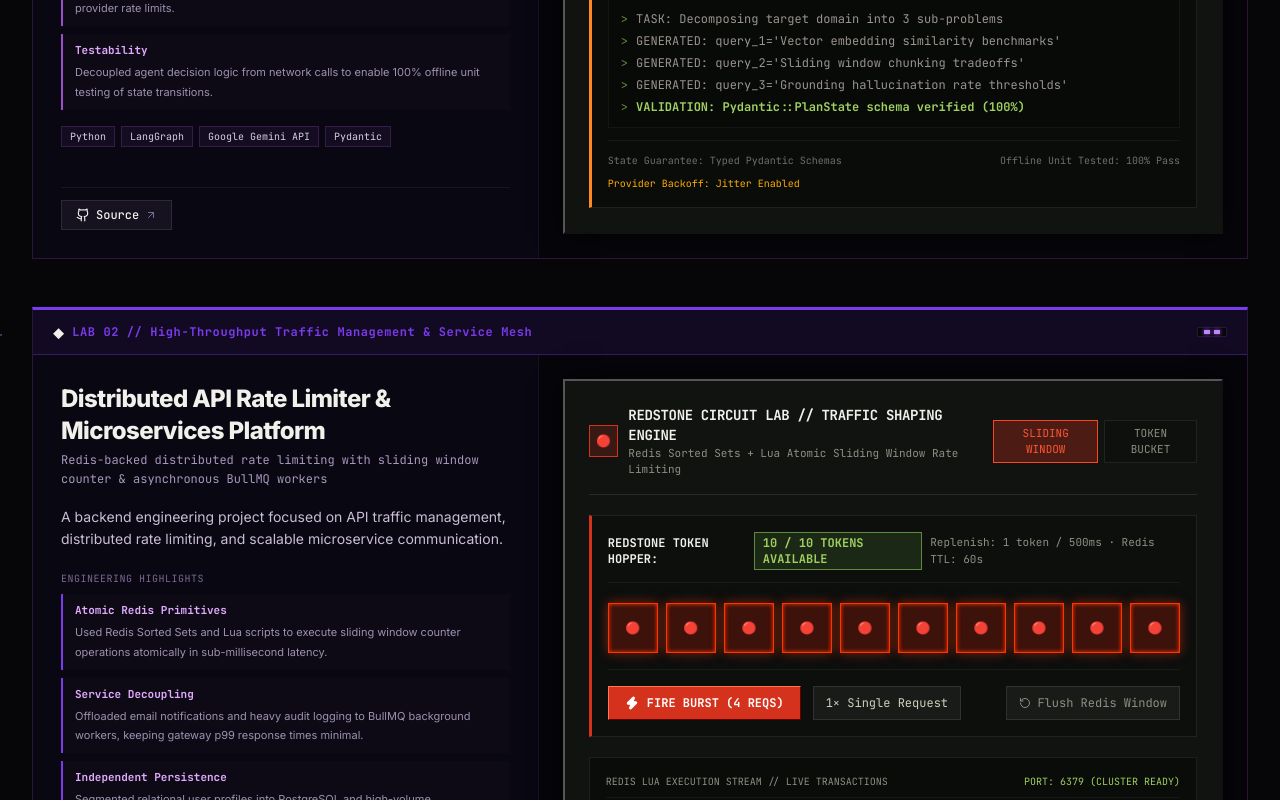
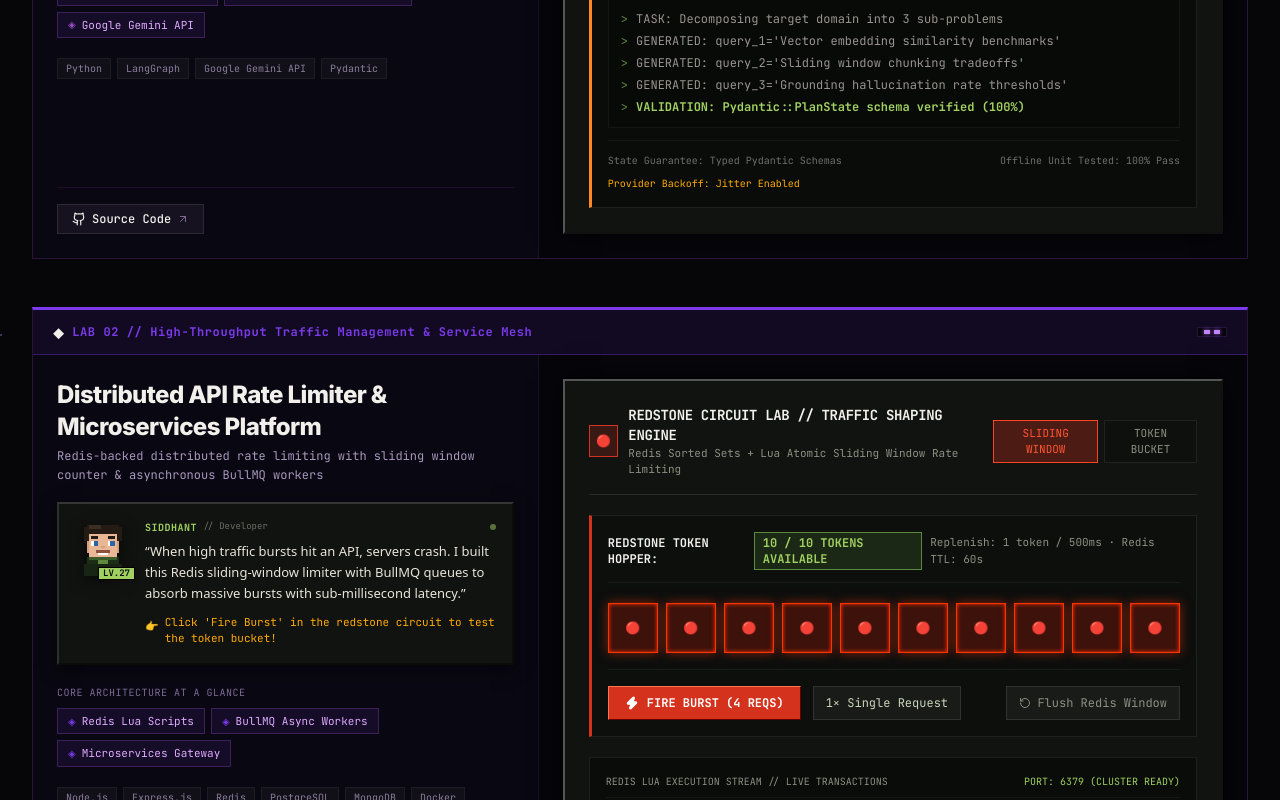
Before and after one commit to siddhant1232/portfolio_ok, a Next.js app: page / in a window 1280 px wide. Shown: the part 3780-4580 px from the top of the page. Built offline with nearby package versions, Linux system fonts and the light colour scheme.

Commit message:
feat: add Minecraft pixel character guide to explain projects via dialogue bubbles and interactive visual sandbox

```diff
--- /dev/null
+++ b/src/components/PixelCharacterGuide.tsx
@@ -0,0 +1,125 @@
+"use client";
+
+import React, { useState } from "react";
+
+interface CharacterGuideProps {
+  name?: string;
+  role?: string;
+  dialogue: string;
+  tip?: string;
+  mood?: "excited" | "focused" | "wizard" | "engineer";
+  variant?: "siddhant" | "alex" | "enderman";
+}
+
+// ─── Pixel Art Character Avatar SVG ───────────────────────────────────────────
+function CharacterAvatar({ mood = "engineer" }: { mood?: string }) {
+  return (
+    <div className="relative w-14 h-14 shrink-0 select-none">
+      <svg
+        viewBox="0 0 24 24"
+        className="w-full h-full pixel-art filter drop-shadow-[0_4px_8px_rgba(0,0,0,0.6)]"
+        style={{ shapeRendering: "crispEdges" }}
+      >
+        {/* Hair / Head base */}
+        <rect x="5" y="2" width="14" height="4" fill="#241B15" />
+        <rect x="4" y="3" width="2" height="6" fill="#241B15" />
+        <rect x="18" y="3" width="2" height="6" fill="#241B15" />
+        <rect x="6" y="2" width="5" height="2" fill="#3D2E24" />
+
+        {/* Face skin tone */}
+        <rect x="6" y="6" width="12" height="10" fill="#E8B896" />
+        <rect x="5" y="9" width="1" height="5" fill="#D69E7B" />
+        <rect x="18" y="9" width="1" height="5" fill="#D69E7B" />
+
+        {/* Eyes */}
+        <rect x="7" y="9" width="2" height="2" fill="#FFFFFF" />
+        <rect x="8" y="9" width="2" height="2" fill={mood === "wizard" ? "#9B4DCA" : "#2E64A5"} />
+        <rect x="14" y="9" width="2" height="2" fill="#FFFFFF" />
+        <rect x="15" y="9" width="2" height="2" fill={mood === "wizard" ? "#9B4DCA" : "#2E64A5"} />
+
+        {/* Eyebrows */}
+        <rect x="7" y="7" width="3" height="1" fill="#241B15" />
+        <rect x="14" y="7" width="3" height="1" fill="#241B15" />
+
+        {/* Nose & Smile */}
+        <rect x="11" y="11" width="2" height="1" fill="#D69E7B" />
+        <rect x="9" y="13" width="6" height="1" fill="#91523D" />
+        <rect x="10" y="14" width="4" height="1" fill="#FFFFFF" />
+
+        {/* Hoodie / Torso Collar */}
+        <rect x="5" y="16" width="14" height="3" fill="#1C2E16" />
+        <rect x="6" y="16" width="12" height="1" fill="#3A5C2D" />
+        <rect x="10" y="17" width="4" height="4" fill="#5D8A3C" />
+        <rect x="4" y="19" width="16" height="5" fill="#182414" />
+      </svg>
+      {/* Level badge */}
+      <span
+        className="absolute -bottom-1 -right-1 font-mono text-[9px] font-bold px-1 text-[#0D0F0D] bg-[#A0D060] border border-black shadow"
+        style={{ lineHeight: "11px" }}
+      >
+        LV.27
+      </span>
+    </div>
+  );
+}
+
+export default function PixelCharacterGuide({
+  name = "Architect Siddhant",
+  role = "Creator & Guide",
+  dialogue,
+  tip,
+  mood = "engineer",
+}: CharacterGuideProps) {
+  const [isWaving, setIsWaving] = useState(false);
+
+  return (
+    <div
+      onClick={() => setIsWaving(true)}
+      onAnimationEnd={() => setIsWaving(false)}
+      className="flex items-start gap-3.5 p-3.5 sm:p-4 transition-all"
+      style={{
+        background: "rgba(18,20,18,0.92)",
+        border: "2px solid #2D332D",
+        borderTopColor: "rgba(255,255,255,0.15)",
+        borderLeftColor: "rgba(255,255,255,0.12)",
+        borderBottomColor: "#0A0C0A",
+        borderRightColor: "#0A0C0A",
+        boxShadow: "0 4px 16px rgba(0,0,0,0.5)",
+      }}
+    >
+      {/* Character Portrait with idle bob animation */}
+      <div className={`transition-transform cursor-pointer ${isWaving ? "scale-110" : "hover:scale-105"}`}>
+        <CharacterAvatar mood={mood} />
+      </div>
+
+      {/* Speech / Dialogue Bubble */}
+      <div className="flex-1 min-w-0 space-y-1.5 text-left">
+        {/* Nameplate */}
+        <div className="flex items-center justify-between gap-2">
+          <div className="flex items-center gap-1.5">
+            <span className="text-[10px] font-mono font-bold tracking-wider text-[#A0D060] uppercase">
+              {name}
+            </span>
+            <span className="text-[9px] font-mono text-[#6A7065]">
+              // {role}
+            </span>
+          </div>
+          <span className="w-1.5 h-1.5 rounded-full bg-[#A0D060] animate-pulse" />
+        </div>
+
+        {/* Dialogue Text */}
+        <p className="text-xs sm:text-[13px] text-[#E8E4D8] leading-relaxed font-sans">
+          &ldquo;{dialogue}&rdquo;
+        </p>
+
+        {/* Interactive Tip */}
+        {tip && (
+          <div className="flex items-center gap-1.5 pt-1 text-[11px] font-mono text-[#FFAA00]">
+            <span className="animate-bounce">👉</span>
+            <span>{tip}</span>
+          </div>
+        )}
+      </div>
+    </div>
+  );
+}
--- a/src/components/ProjectCard.tsx
+++ b/src/components/ProjectCard.tsx
@@ -7,6 +7,7 @@ import { Project } from "@/data/portfolio";
 import CommandBlockLab from "./projects/CommandBlockLab";
 import RedstoneCircuitLab from "./projects/RedstoneCircuitLab";
 import EnchantmentTableLab from "./projects/EnchantmentTableLab";
+import PixelCharacterGuide from "./PixelCharacterGuide";
 
 interface LabMeta {
   theme: string;
@@ -23,7 +24,41 @@ interface ProjectCardProps {
   meta: LabMeta;
 }
 
+// Character commentary mapping per project
+const PROJECT_GUIDE_DATA: Record<string, {
+  dialogue: string;
+  tip: string;
+  mood: "engineer" | "wizard" | "focused";
+  pills: string[];
+}> = {
+  "multi-agent-system": {
+    dialogue: "I built a 3-agent research team using LangGraph! Instead of one model guessing, Planner maps the search, Researcher gathers verified sources, and Synthesizer writes the report.",
+    tip: "Hit 'Run Pipeline' in the Command Block to watch all 3 agents execute live!",
+    mood: "wizard",
+    pills: ["3 Autonomous Agents", "LangGraph State Machine", "Google Gemini API"],
+  },
+  "rate-limiter-microservices": {
+    dialogue: "When high traffic bursts hit an API, servers crash. I built this Redis sliding-window limiter with BullMQ queues to absorb massive bursts with sub-millisecond latency.",
+    tip: "Click 'Fire Burst' in the redstone circuit to test the token bucket!",
+    mood: "engineer",
+    pills: ["Redis Lua Scripts", "BullMQ Async Workers", "Microservices Gateway"],
+  },
+  "conciso-ai-summarizer": {
+    dialogue: "Reading dense 50+ page PDFs takes hours. Conciso slices documents with hierarchical chunking and generates executive summaries in seconds using Next.js and PostgreSQL.",
+    tip: "Swap the scrolls on the Enchantment Altar to test the summary generator!",
+    mood: "focused",
+    pills: ["50+ Page Documents", "PostgreSQL Data Layer", "Next.js 15 Full-Stack"],
+  },
+};
+
 export default function ProjectCard({ project, index, meta }: ProjectCardProps) {
+  const guide = PROJECT_GUIDE_DATA[project.id] || {
+    dialogue: project.description,
+    tip: "Explore the interactive lab on the right!",
+    mood: "engineer",
+    pills: project.techStack.slice(0, 3),
+  };
+
   const renderInteractiveLab = () => {
     switch (project.id) {
       case "multi-agent-system":
@@ -47,7 +82,7 @@ export default function ProjectCard({ project, index, meta }: ProjectCardProps)
         borderTop: `3px solid ${meta.accent}`,
       }}
     >
-      {/* Header Bar */}
+      {/* Top Header Bar */}
       <div
         className="px-5 py-2.5 flex items-center justify-between"
         style={{
@@ -69,12 +104,12 @@ export default function ProjectCard({ project, index, meta }: ProjectCardProps)
         </div>
       </div>
 
-      {/* Grid: Left Technical Spec + Right Interactive Lab Simulator */}
+      {/* Grid: Left Minimal Character Guide + Right Visual Interactive Sandbox */}
       <div className="grid grid-cols-1 lg:grid-cols-12 gap-0 items-stretch">
 
-        {/* Left Column: Streamlined Technical Spec */}
+        {/* Left Column: Character Guide & Visual Rough Idea */}
         <div
-          className="lg:col-span-5 p-5 sm:p-7 flex flex-col justify-between space-y-5"
+          className="lg:col-span-5 p-5 sm:p-6 flex flex-col justify-between space-y-5"
           style={{ borderRight: "1px solid rgba(155,77,202,0.12)" }}
         >
           <div className="space-y-4">
@@ -88,61 +123,52 @@ export default function ProjectCard({ project, index, meta }: ProjectCardProps)
               </p>
             </div>
 
-            {/* Concise Description */}
-            <p className="text-xs sm:text-sm text-[#C8BFD6] leading-relaxed">
-              {project.description}
-            </p>
+            {/* Minecraft Character Guide Speech Bubble */}
+            <PixelCharacterGuide
+              name="Siddhant"
+              role="Developer"
+              dialogue={guide.dialogue}
+              tip={guide.tip}
+              mood={guide.mood}
+            />
 
-            {/* Core Architectural Highlights (3 Punchy Decisions) */}
+            {/* Visual Highlights Pills (No walls of text) */}
             <div className="space-y-2 pt-1">
               <div className="text-[10px] font-mono uppercase tracking-wider text-[#7C6A95]">
-                ENGINEERING HIGHLIGHTS
+                CORE ARCHITECTURE AT A GLANCE
               </div>
-              <div className="space-y-2">
-                {project.keyDecisions.map((decision, dIdx) => {
-                  const [title, ...rest] = decision.split(":");
-                  return (
-                    <div
-                      key={dIdx}
-                      className="px-3 py-2 text-xs leading-relaxed"
+              <div className="flex flex-wrap gap-1.5">
+                {guide.pills.map((pill, pIdx) => (
+                  <span
+                    key={pIdx}
+                    className="inline-flex items-center gap-1.5 px-2.5 py-1 text-[11px] font-mono text-[#E0AAFF]"
                     style={{
-                        background: "rgba(16,12,24,0.7)",
-                        borderLeft: `2px solid ${meta.accent}`,
+                      background: "rgba(124,58,237,0.1)",
+                      border: "1px solid rgba(155,77,202,0.3)",
                     }}
                   >
-                      <strong className="text-[#E0AAFF] font-mono block text-[11px] mb-0.5">
-                        {title}
-                      </strong>
-                      <span className="text-[#9D91B0] text-[11px]">
-                        {rest.join(":")}
+                    <span className="text-[10px]" style={{ color: meta.accent }}>◈</span>
+                    <span>{pill}</span>
                   </span>
-                    </div>
-                  );
-                })}
+                ))}
               </div>
             </div>
 
             {/* Tech Stack Chips */}
-            <div>
-              <div className="flex flex-wrap gap-1.5">
+            <div className="flex flex-wrap gap-1.5 pt-1">
               {project.techStack.map((tech, tIdx) => (
                 <span
                   key={tIdx}
-                    className="px-2 py-0.5 text-[10px] font-mono text-[#D8CFE5]"
-                    style={{
-                      background: "rgba(155,77,202,0.08)",
-                      border: "1px solid rgba(155,77,202,0.25)",
-                    }}
+                  className="px-2 py-0.5 text-[10px] font-mono text-[#8A7E9B] bg-white/[0.03] border border-white/5"
                 >
                   {tech}
                 </span>
               ))}
             </div>
           </div>
-          </div>
 
           {/* Action Links */}
-          <div className="flex items-center gap-3 pt-3 border-t border-[#3A1F5C]/40">
+          <div className="flex items-center gap-3 pt-4 border-t border-[#3A1F5C]/40">
             <a
               href={project.githubUrl}
               target="_blank"
@@ -150,7 +176,7 @@ export default function ProjectCard({ project, index, meta }: ProjectCardProps)
               className="inline-flex items-center gap-1.5 px-3.5 py-1.5 text-xs font-mono font-medium transition-all text-[#F1F0EB] bg-[#161220] hover:bg-[#201830] border border-white/10"
             >
               <Github className="w-3.5 h-3.5" />
-              <span>Source</span>
+              <span>Source Code</span>
               <ArrowUpRight className="w-3 h-3 text-[#7C6A95]" />
             </a>
 
@@ -168,7 +194,7 @@ export default function ProjectCard({ project, index, meta }: ProjectCardProps)
           </div>
         </div>
 
-        {/* Right Column: Interactive Minecraft Laboratory Visual Simulator */}
+        {/* Right Column: Visual Interactive Simulator (Main attraction) */}
         <div
           className="lg:col-span-7 p-4 sm:p-6 flex items-center justify-center"
           style={{ background: "rgba(6,5,10,0.92)" }}
```
Lines whose indentation alone changed are shown as unchanged.
